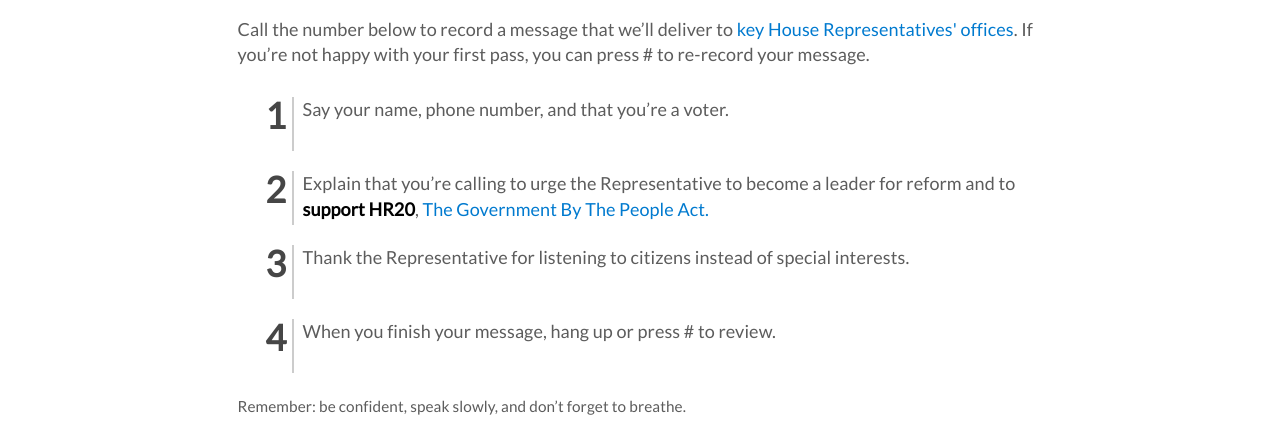
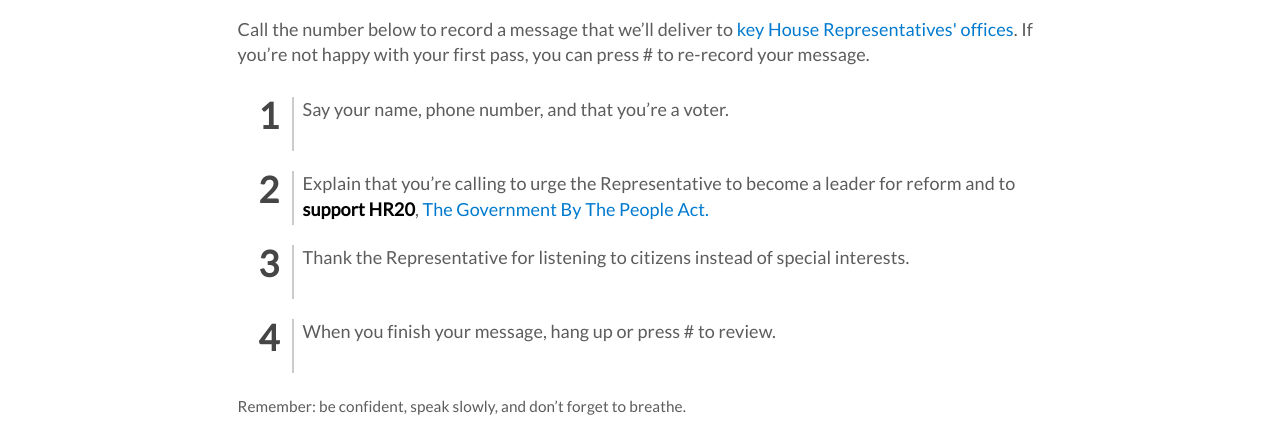
Before and after one commit to MayOneUS/mayday-2.0-frontend, a Jekyll site: the page built from campaigns/20150601_record.html, in a window 1280 px wide. Shown: the part 227-667 px from the top of the page. Built offline with Jekyll 4.4.1, drawn with Linux system fonts in a browser that asks for light colours; nearby versions of some CDN libraries; some web fonts are replaced.

Commit message:
Minor styling change

```diff
--- a/_sass/_base.scss
+++ b/_sass/_base.scss
@@ -275,6 +275,7 @@
   }
   &.small-list li:before {
     font-size: 2em;
+    left:-1.2em;
   }
   > li ul{
     margin-bottom:1em;
```
